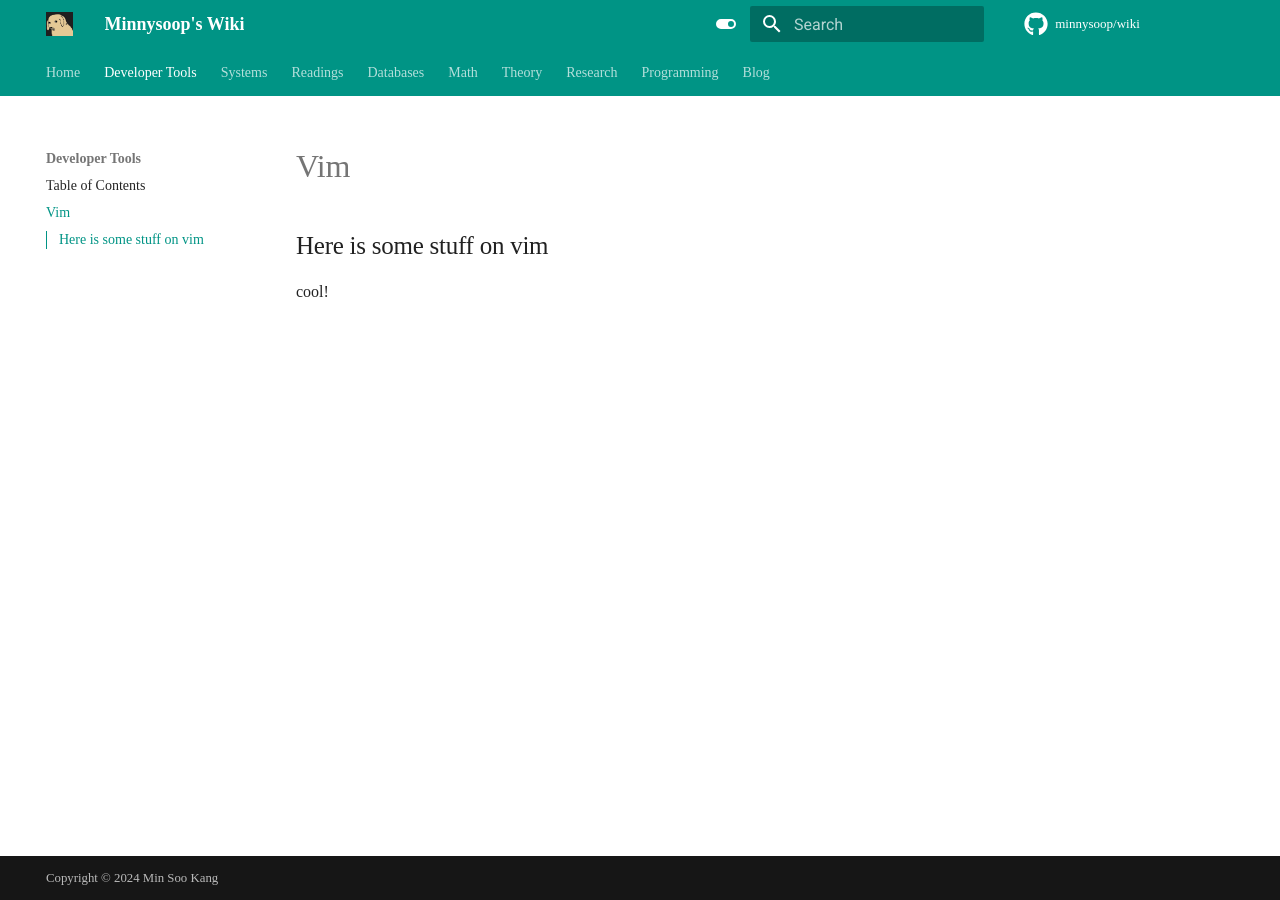
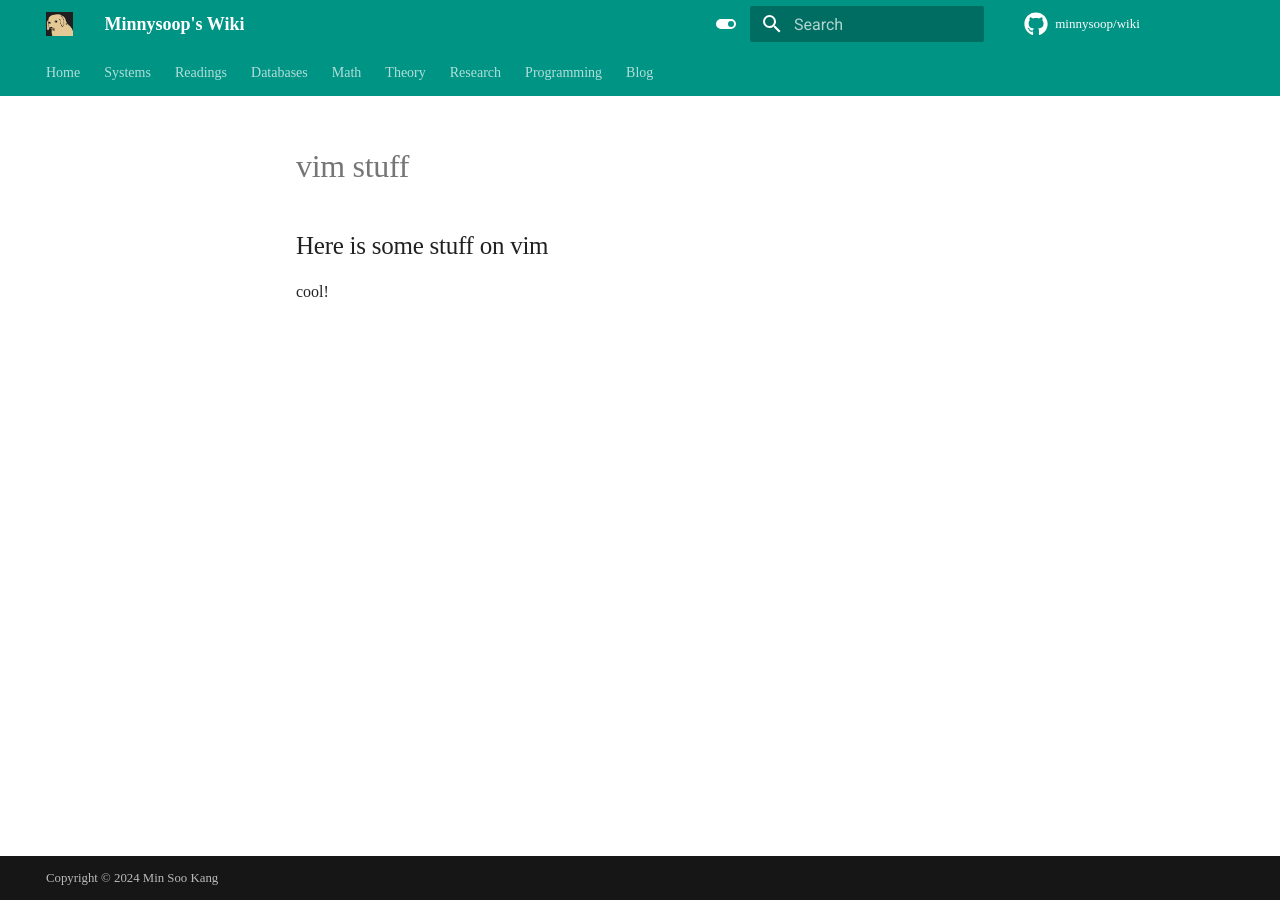
Before and after one commit to minnysoop/minki, an MkDocs documentation site: the page built from docs/developer-tools/vim/index.md, in a window 1280 px wide. Built offline with MkDocs 1.6.1 and Material for MkDocs 9.7.7, drawn with Linux system fonts in a browser that asks for light colours; comment, search, counter and statistics services are not loaded.

Commit message:
remove a heading because i realized it was not needed

```diff
--- a/mkdocs.yml
+++ b/mkdocs.yml
@@ -2,9 +2,6 @@
 site_url: https://minnysoop.github.io/wiki/
 nav:
   - Home: index.md
-  - Developer Tools:
-    - Table of Contents: developer-tools/index.md
-    - Vim: developer-tools/vim/index.md
   - Systems:
     - Table of Contents: systems/index.md
   - Readings:
```
